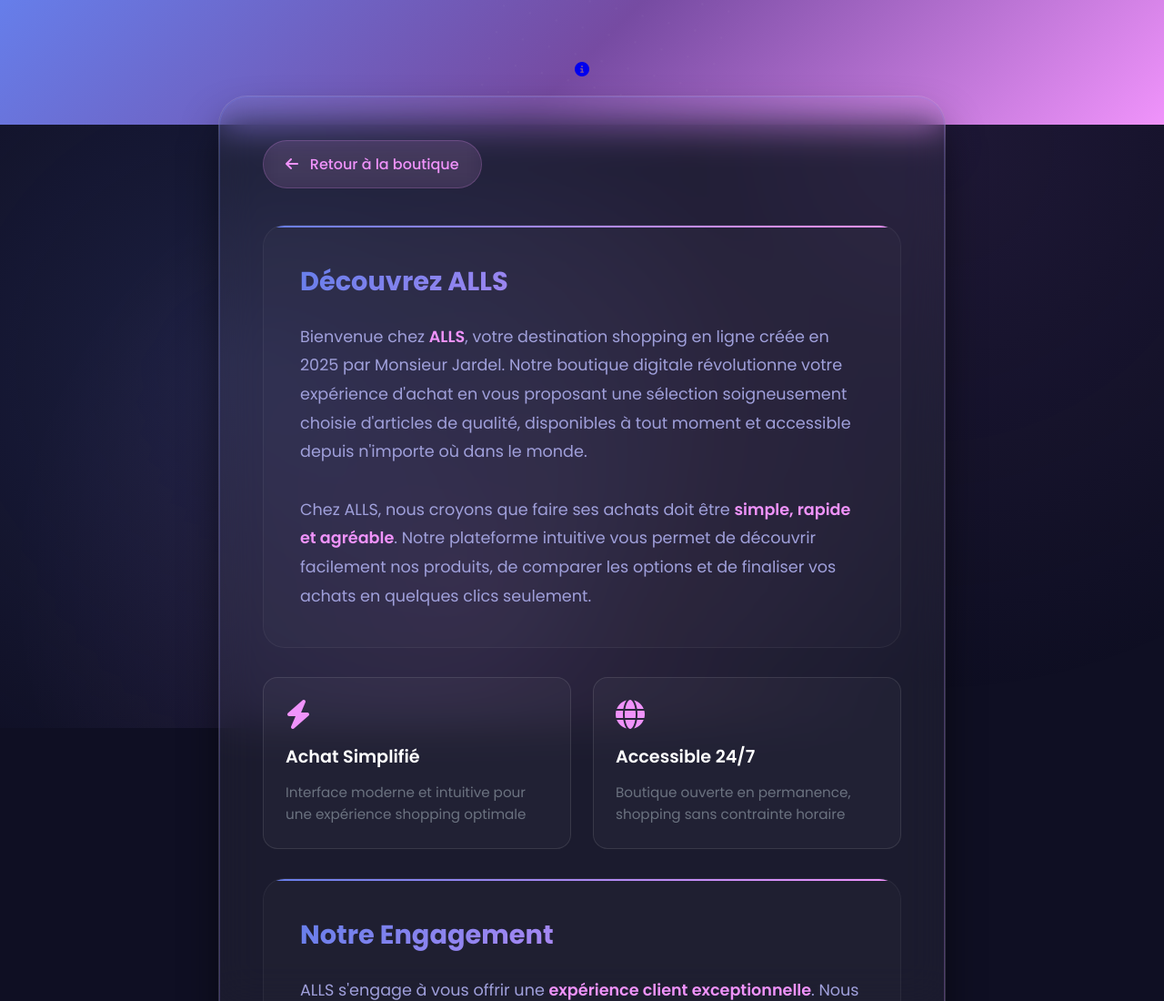
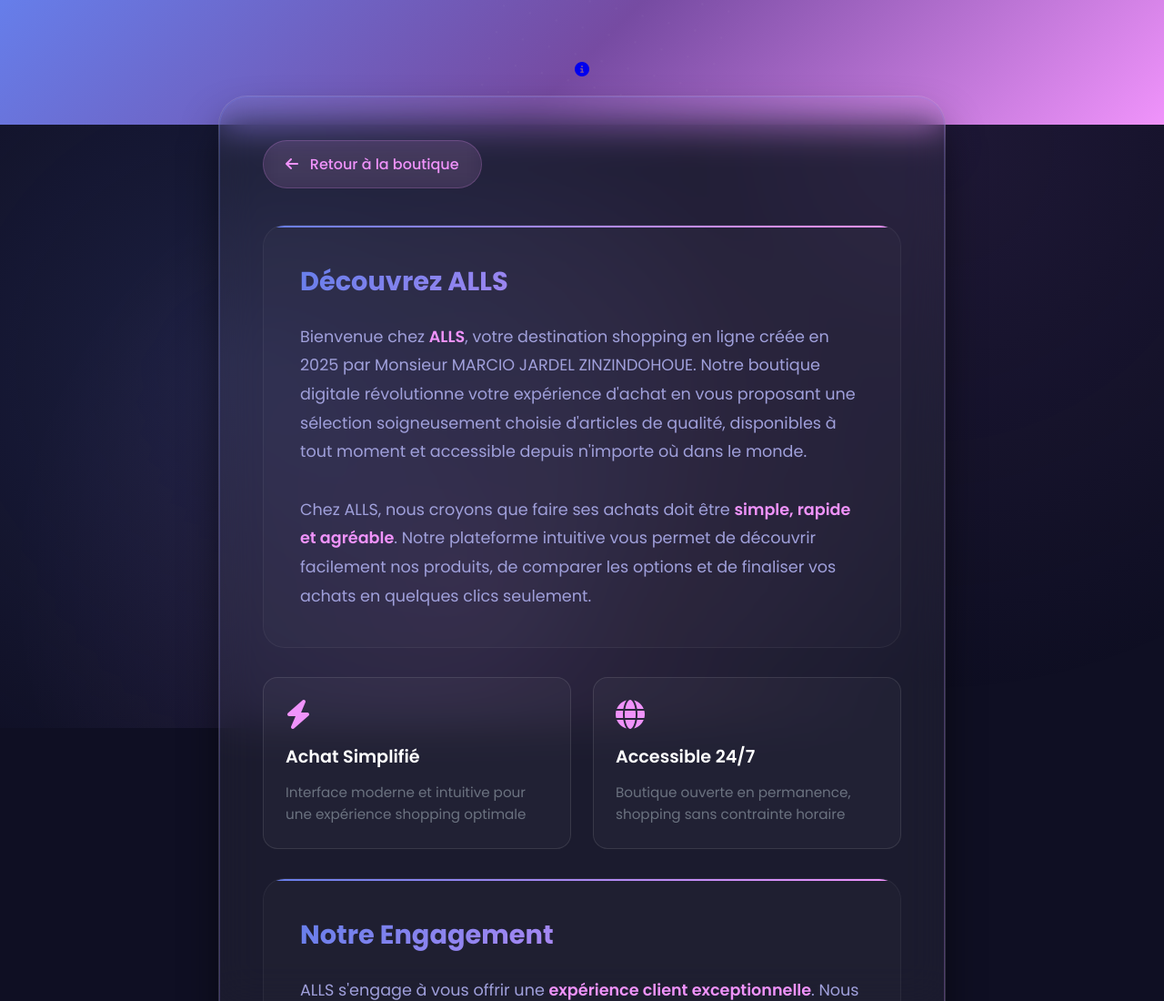
Before and after one commit to JARDO2003/THE-MARKET-OF-MARCIO, a plain HTML site: page apropos.html in a window 1280 px wide. Shown: the top 1100 px of the page at 91% size. Drawn offline with Linux system fonts and the light colour scheme.

Commit message:
Update apropos.html
s

```diff
--- a/apropos.html
+++ b/apropos.html
@@ -425,7 +425,7 @@
         <div class="content-section">
             <h2 class="section-title">Découvrez ALLS</h2>
             <div class="apropos-text">
-                Bienvenue chez <span class="highlight">ALLS</span>, votre destination shopping en ligne créée en 2025 par Monsieur Jardel. Notre boutique digitale révolutionne votre expérience d'achat en vous proposant une sélection soigneusement choisie d'articles de qualité, disponibles à tout moment et accessible depuis n'importe où dans le monde.
+                Bienvenue chez <span class="highlight">ALLS</span>, votre destination shopping en ligne créée en 2025 par Monsieur MARCIO JARDEL ZINZINDOHOUE. Notre boutique digitale révolutionne votre expérience d'achat en vous proposant une sélection soigneusement choisie d'articles de qualité, disponibles à tout moment et accessible depuis n'importe où dans le monde.
                 <br><br>
                 Chez ALLS, nous croyons que faire ses achats doit être <span class="highlight">simple, rapide et agréable</span>. Notre plateforme intuitive vous permet de découvrir facilement nos produits, de comparer les options et de finaliser vos achats en quelques clics seulement.
             </div>
```
